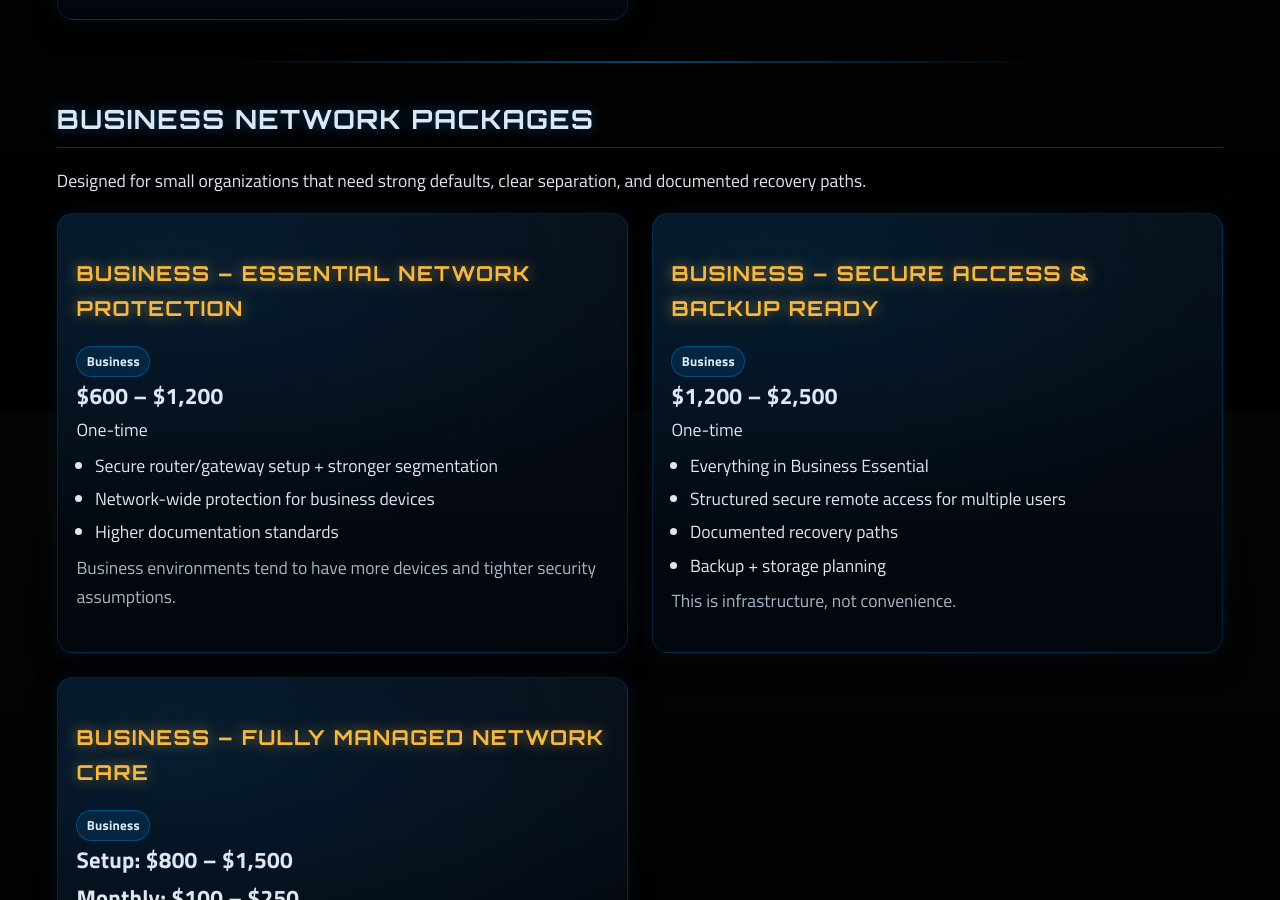
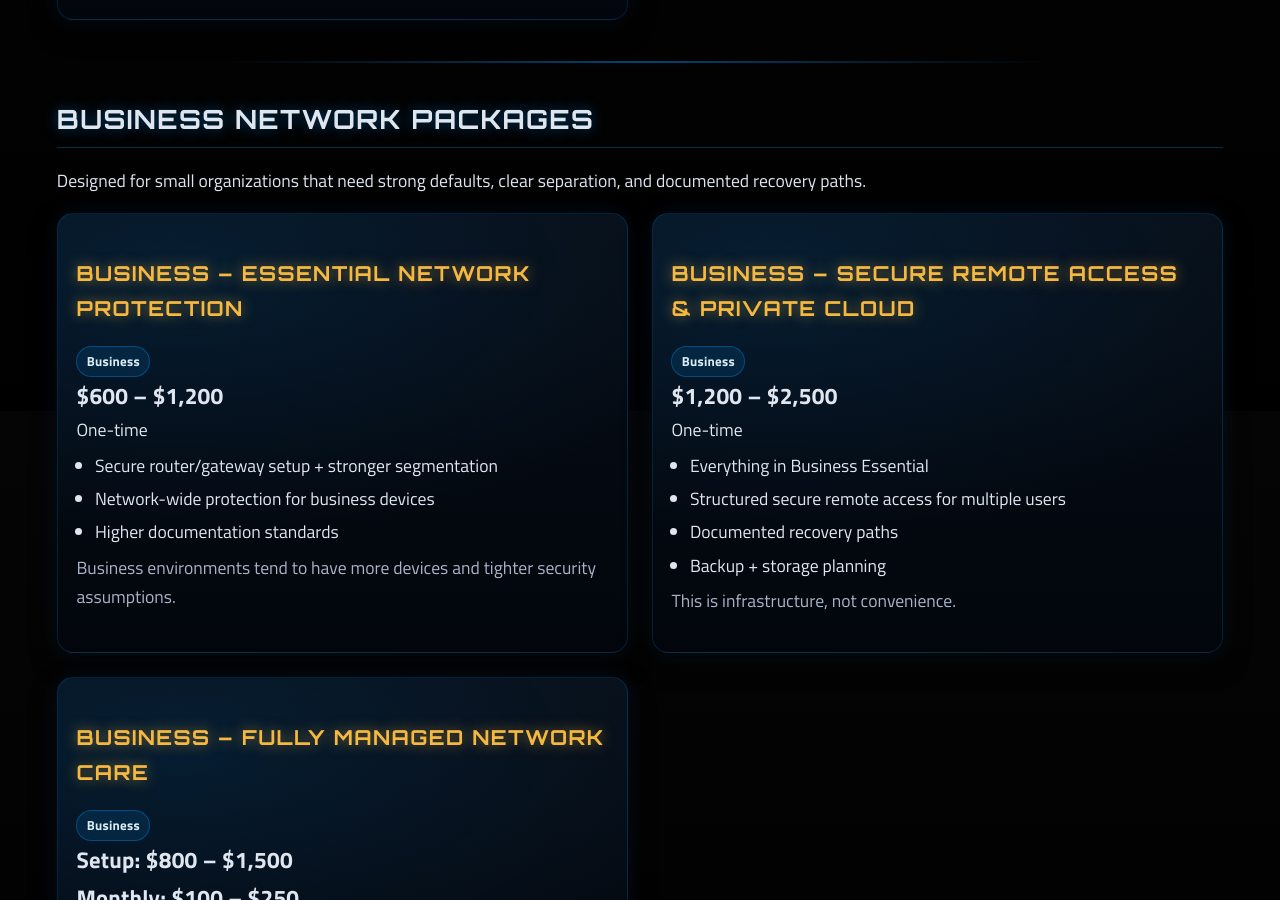
Before and after one commit to markisrt4/mrtechforge.github.io, a Jekyll site: the page built from services/secure-network-services.md, in a window 1280 px wide and 900 px high, scrolled down 2289 px. Built offline with Jekyll 4.4.1, drawn with Linux system fonts in a browser that asks for light colours; some of the changed text lies outside the part shown.

Commit message:
Update services.yml

```diff
--- a/_data/services.yml
+++ b/_data/services.yml
@@ -233,7 +233,7 @@
         - "No ongoing monitoring by default"
         - "No data custody"
 
-    - name: "Home – Secure Access & Backup Ready"
+    - name: "Home – Secure Remote Access & Private Cloud"
       tier: "secure"
       billing: "one-time"
       price_range: "$600 – $1,100"
@@ -270,7 +270,7 @@
         - "Higher documentation standards"
       notes: "Business environments tend to have more devices and tighter security assumptions."
 
-    - name: "Business – Secure Access & Backup Ready"
+    - name: "Business – Secure Remote Access & Private Cloud"
       tier: "secure"
       billing: "one-time"
       price_range: "$1,200 – $2,500"
```
